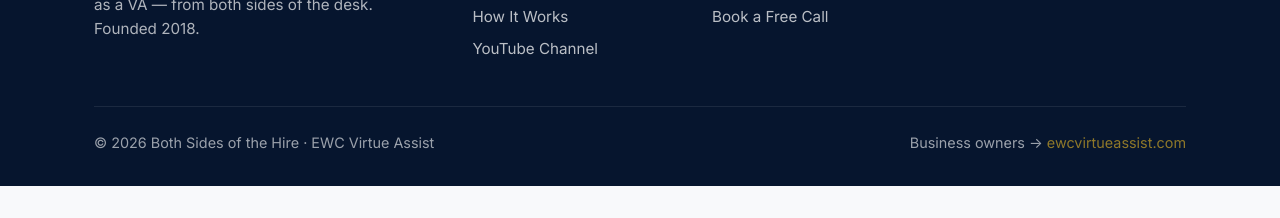
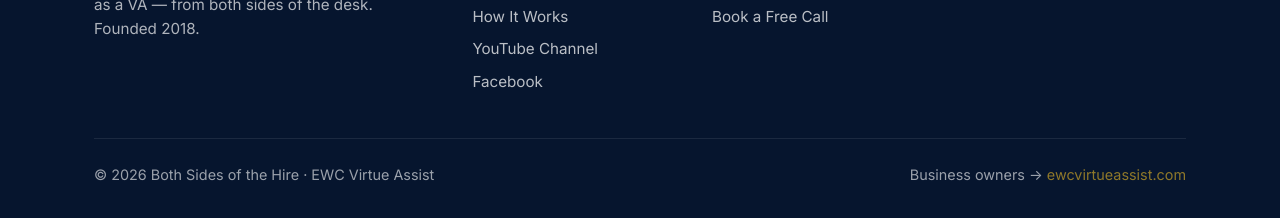
Before and after one commit to ewcvirtueassist/both-sides-of-the-hire, a plain HTML site: page index.html in a window 1280 px wide. Shown: the part 3588-3806 px from the top of the page. Before the commit the page ends 3774 px from the top, so only its background shows below. Drawn offline with nearby package versions, Linux system fonts and the light colour scheme.

Commit message:
Update index.html

```diff
--- a/index.html
+++ b/index.html
@@ -798,6 +798,7 @@
           <a href="apply.html">Join the Talent Pool</a>
           <a href="#how">How It Works</a>
           <a href="https://www.youtube.com/@BothSidesOfTheHireVA" target="_blank" rel="noopener">YouTube Channel</a>
+          <a href="https://facebook.com/BothSidesoftheHire" target="_blank" rel="noopener">Facebook</a>
         </div>
         <div class="footer-links">
           <h4>For Business Owners</h4>
```
